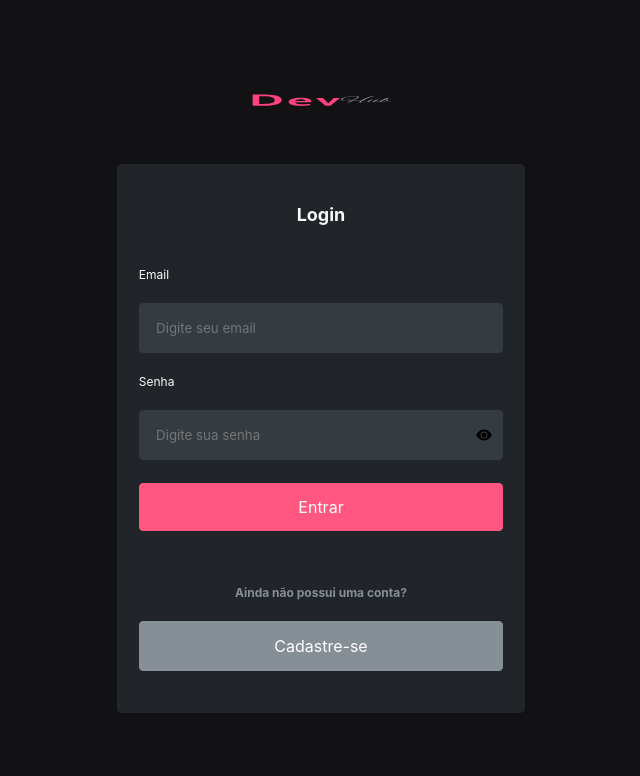
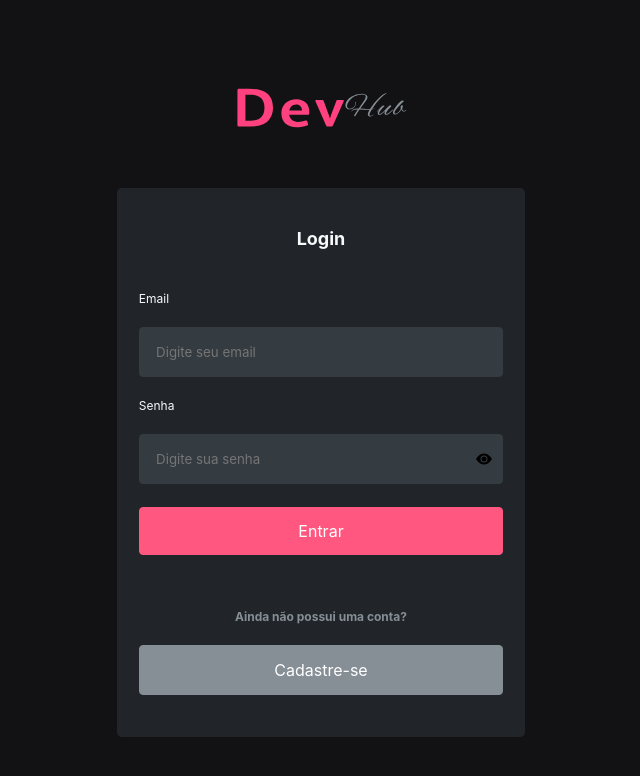
Before and after one commit to JokerMSD/DevHub, a React (Vite) app: page / in a window 1280 px wide. Shown: the top 776 px of the page, without its empty margins (319-959 px from the left). Built offline with nearby package versions, Linux system fonts and the light colour scheme; a web font is replaced by a local one.

Commit message:
update style.module.scss

```diff
--- a/src/pages/HomePage/style.module.scss
+++ b/src/pages/HomePage/style.module.scss
@@ -1,8 +1,8 @@
 @import "../../styles/index.scss";
 
 .loginLogo {
-  width: 9.00394rem;
-  height: 1.24838rem;
+  width: 11.00394rem;
+  height: 4.24838rem;
   margin-bottom: 2.23rem;
 }
 .loginTitle {
```
